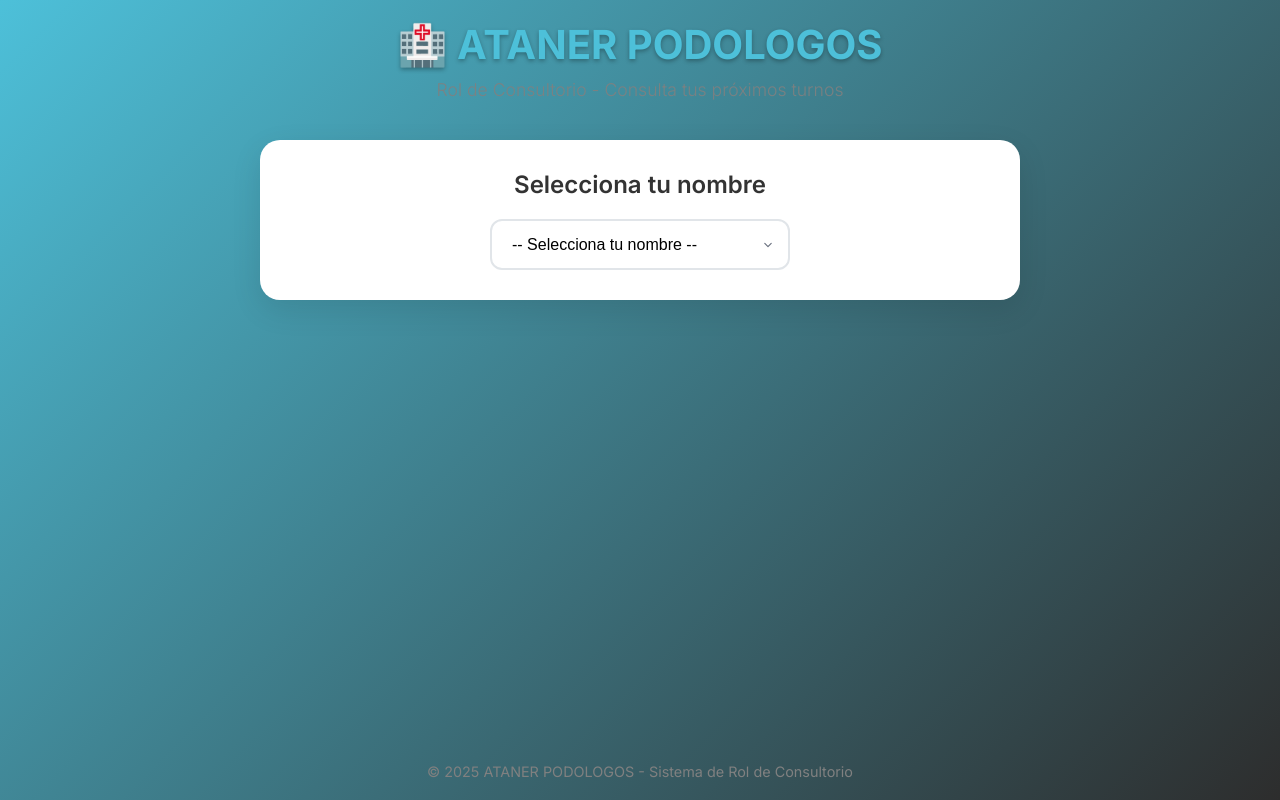
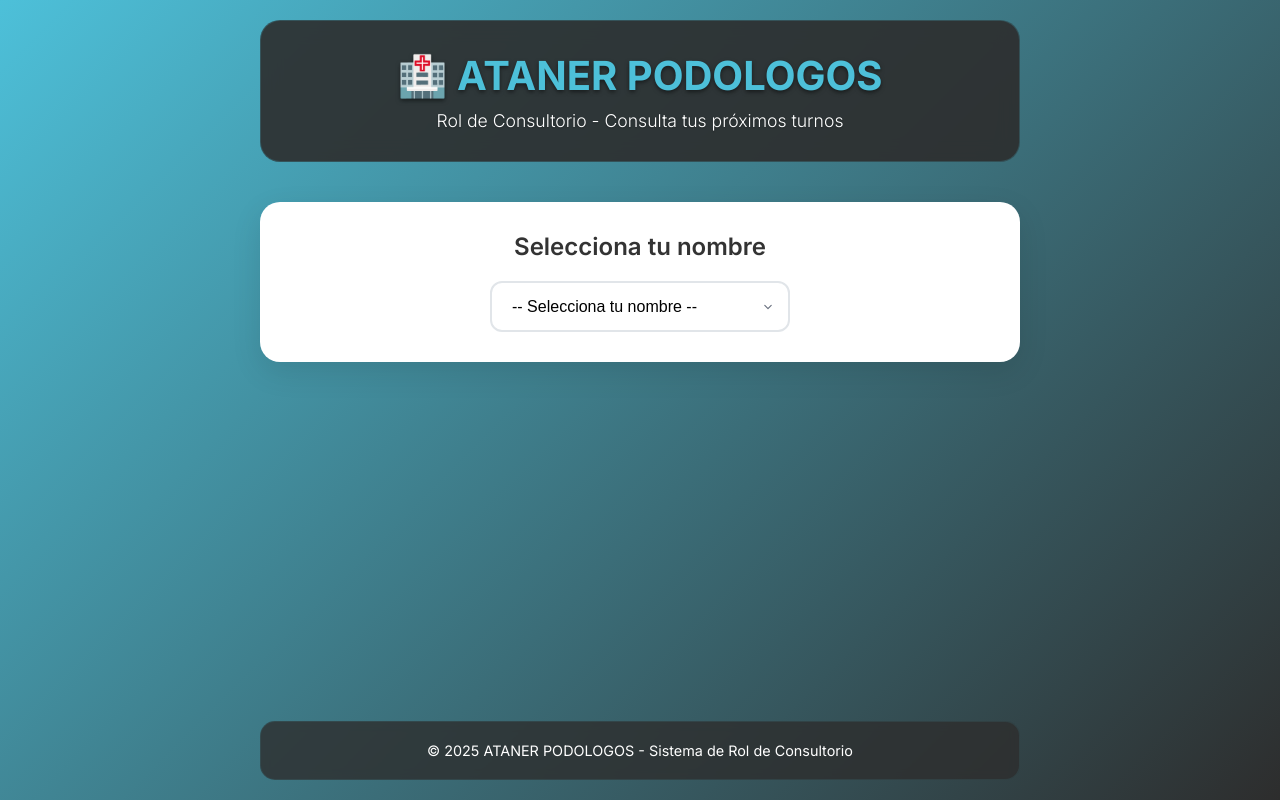
Before and after one commit to noehdz2021/rol-consultorio, a plain HTML site: page index.html in a window 1280 px wide. Drawn offline with Linux system fonts and the light colour scheme.

Commit message:
Mejorar visibilidad del header y footer con fondos sólidos

```diff
--- a/styles.css
+++ b/styles.css
@@ -23,22 +23,26 @@ body {
 .header {
     text-align: center;
     margin-bottom: 40px;
-    color: white;
+    background: rgba(45, 45, 45, 0.9);
+    padding: 30px;
+    border-radius: 20px;
+    backdrop-filter: blur(10px);
+    border: 1px solid rgba(77, 192, 217, 0.2);
 }
 
 .header h1 {
     font-size: 2.5rem;
     font-weight: 700;
     margin-bottom: 10px;
-    text-shadow: 0 2px 4px rgba(0,0,0,0.3);
+    text-shadow: 0 2px 4px rgba(0,0,0,0.5);
     color: #4DC0D9;
 }
 
 .header p {
     font-size: 1.1rem;
-    opacity: 0.9;
     font-weight: 300;
-    color: #808080;
+    color: #ffffff;
+    text-shadow: 0 1px 2px rgba(0,0,0,0.3);
 }
 
 .main-content {
@@ -228,8 +232,13 @@ body {
 .footer {
     text-align: center;
     margin-top: 40px;
-    color: #808080;
+    background: rgba(45, 45, 45, 0.8);
+    padding: 20px;
+    border-radius: 15px;
+    color: #ffffff;
     font-size: 0.9rem;
+    backdrop-filter: blur(5px);
+    border: 1px solid rgba(77, 192, 217, 0.1);
 }
 
 /* Responsive design */
```
